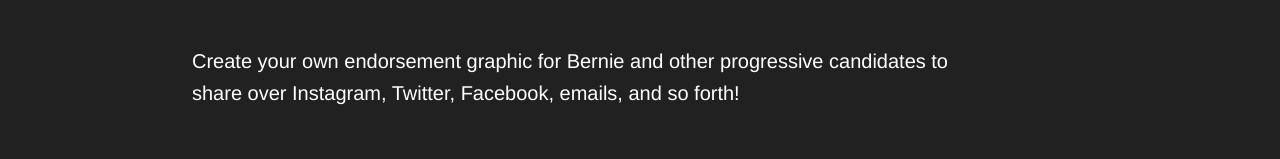
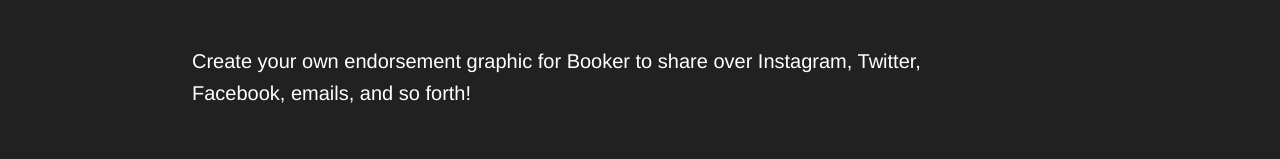
Before and after one commit to alyshahudson/iendorsebooker, a React (Create React App) app: page / in a window 1280 px wide. Shown: the part 150-309 px from the top of the page. Built offline with nearby package versions, Linux system fonts and the light colour scheme; a web font is replaced by a local one.

Commit message:
Made changes in header paragraph and fixed anchor tag target

```diff
--- a/src/App.js
+++ b/src/App.js
@@ -71,8 +71,7 @@
 						<article className="textual">
 							<h1>I Endorse BOOKER</h1>
 							<p>
-								Create your own endorsement graphic for Bernie and other
-								progressive candidates to share over Instagram, Twitter,
+								Create your own endorsement graphic for Booker to share over Instagram, Twitter,
 								Facebook, emails, and so forth!
 							</p>
 						</article>
@@ -223,13 +222,13 @@
 
 							{/* social */}
 							<div className="social">
-								<a href="https://twitter.com/Booker4KY" taget="_blank">
+								<a href="https://twitter.com/Booker4KY" target="_blank">
 									<TwitterIcon />
 								</a>
-								<a href="https://www.facebook.com/Booker4KY/" taget="_blank">
+								<a href="https://www.facebook.com/Booker4KY/" target="_blank">
 									<FacebookIcon />
 								</a>
-								<a href="https://www.instagram.com/booker4ky" taget="_blank">
+								<a href="https://www.instagram.com/booker4ky" target="_blank">
 									<InstagramIcon />
 								</a>
 								<p>
```
